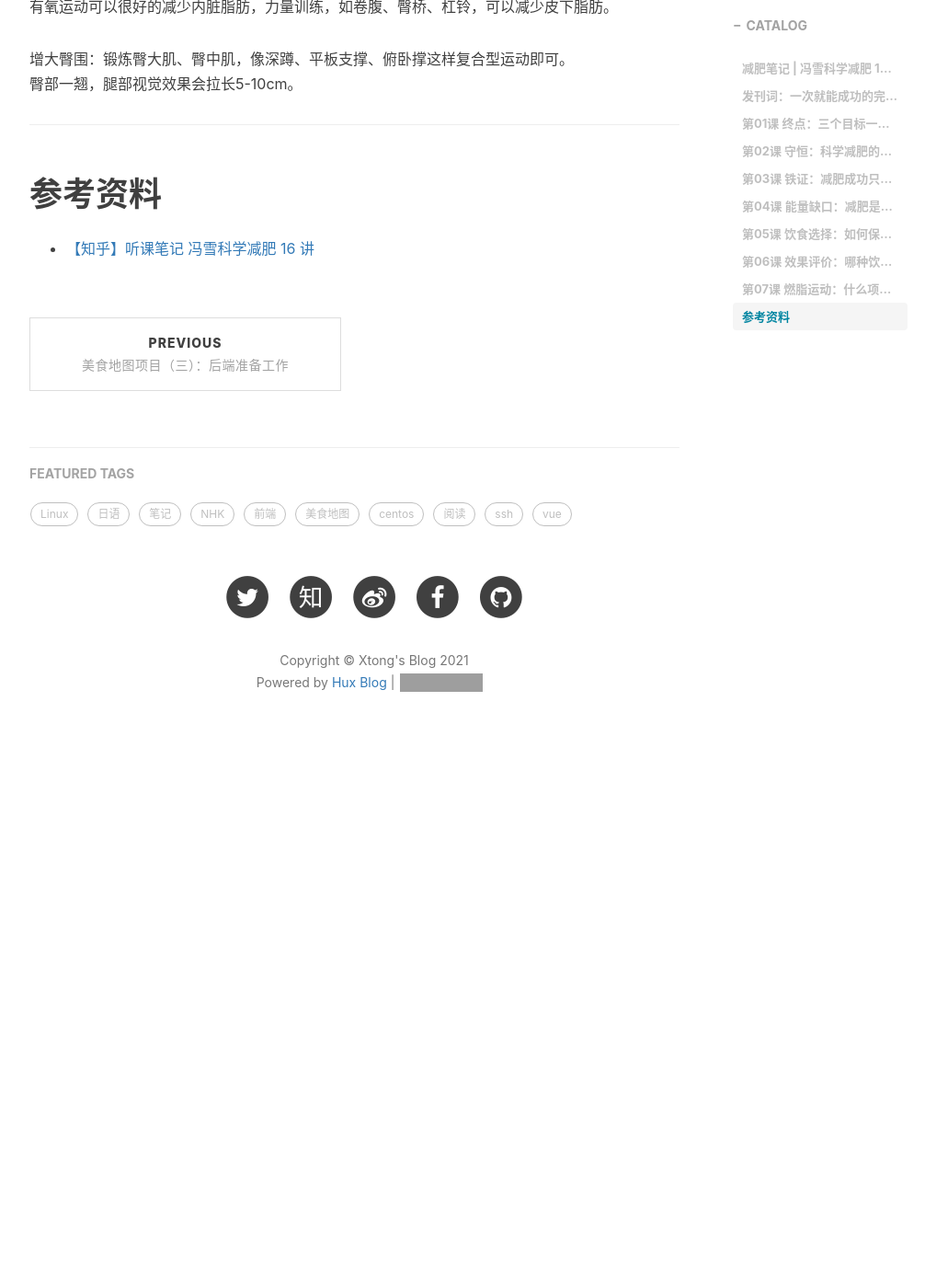
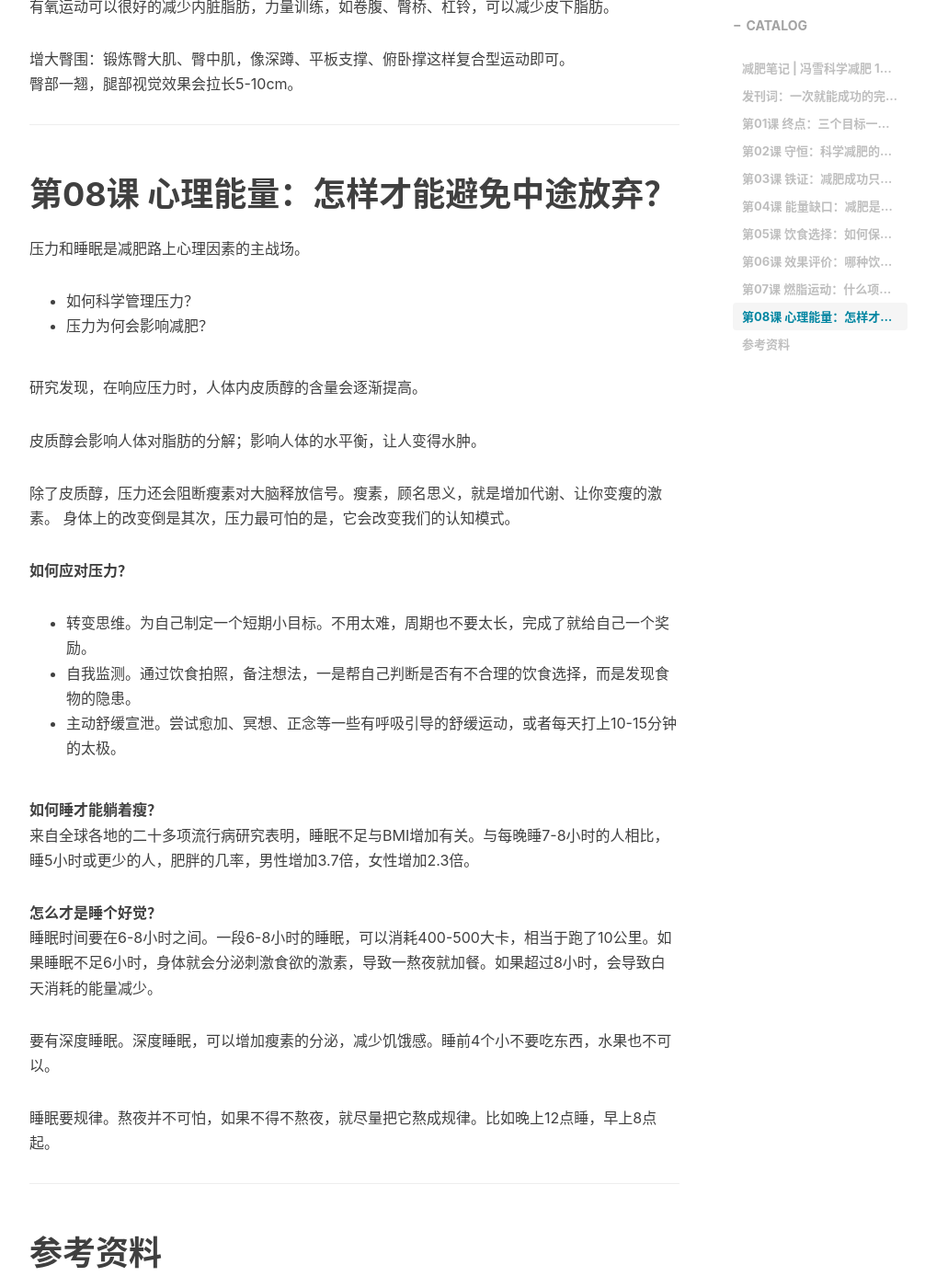
Before and after one commit to tongg112/tongg112.github.io, a Jekyll site: the page built from _posts/2021-08-02-lose-weight.md, in a window 1280 px wide and 1400 px high, scrolled down 13230 px. Shown: the whole window at 92% size, without its empty margins (233-1239 px from the left). Built offline with Jekyll 4.4.1, drawn with Linux system fonts in a browser that asks for light colours; nearby versions of some CDN libraries; comment, search, counter and statistics services are not loaded; before the commit the page ends 14076 px from its top, so only the background shows below that; grey boxes are pictures that could not be loaded.

Commit message:
lose-weight：第八讲

```diff
--- a/_posts/2021-08-02-lose-weight.md
+++ b/_posts/2021-08-02-lose-weight.md
@@ -369,6 +369,35 @@ BMI计算：体重÷身高÷身高
 
 ---
 
+# 第08课 心理能量：怎样才能避免中途放弃？
+压力和睡眠是减肥路上心理因素的主战场。
+- 如何科学管理压力？
+- 压力为何会影响减肥？
+
+
+研究发现，在响应压力时，人体内皮质醇的含量会逐渐提高。
+
+皮质醇会影响人体对脂肪的分解；影响人体的水平衡，让人变得水肿。
+
+除了皮质醇，压力还会阻断瘦素对大脑释放信号。瘦素，顾名思义，就是增加代谢、让你变瘦的激素。
+身体上的改变倒是其次，压力最可怕的是，它会改变我们的认知模式。
+
+**如何应对压力？**
+- 转变思维。为自己制定一个短期小目标。不用太难，周期也不要太长，完成了就给自己一个奖励。
+- 自我监测。通过饮食拍照，备注想法，一是帮自己判断是否有不合理的饮食选择，而是发现食物的隐患。
+- 主动舒缓宣泄。尝试愈加、冥想、正念等一些有呼吸引导的舒缓运动，或者每天打上10-15分钟的太极。
+
+**如何睡才能躺着瘦？**
+来自全球各地的二十多项流行病研究表明，睡眠不足与BMI增加有关。与每晚睡7-8小时的人相比，睡5小时或更少的人，肥胖的几率，男性增加3.7倍，女性增加2.3倍。
+
+**怎么才是睡个好觉？**
+睡眠时间要在6-8小时之间。一段6-8小时的睡眠，可以消耗400-500大卡，相当于跑了10公里。如果睡眠不足6小时，身体就会分泌刺激食欲的激素，导致一熬夜就加餐。如果超过8小时，会导致白天消耗的能量减少。
+
+要有深度睡眠。深度睡眠，可以增加瘦素的分泌，减少饥饿感。睡前4个小不要吃东西，水果也不可以。
+
+睡眠要规律。熬夜并不可怕，如果不得不熬夜，就尽量把它熬成规律。比如晚上12点睡，早上8点起。
+
+---
 
 
 
```
